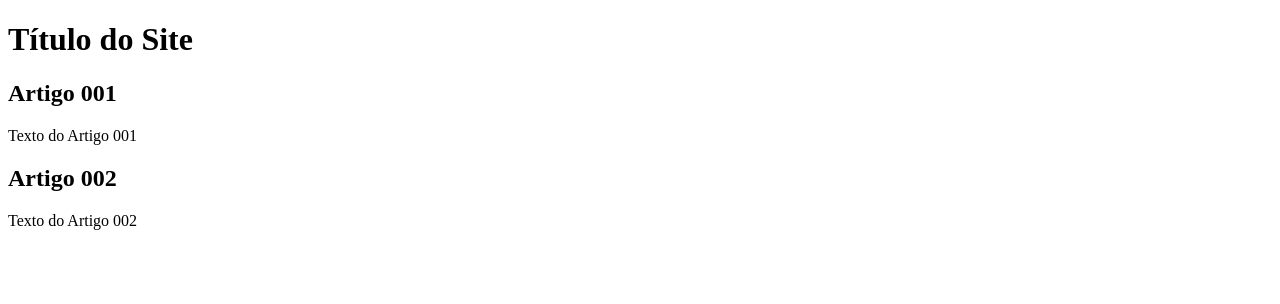
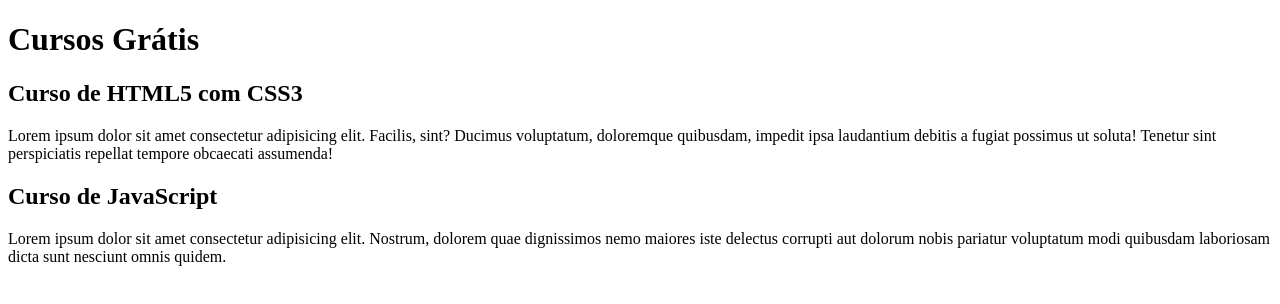
Before and after one commit to felipevalory/Projeto-site, a plain HTML site: page index.html in a window 1280 px wide. Drawn offline with Linux system fonts and the light colour scheme.

Commit message:
Comecei a escrever o conteúdo

```diff
--- a/index.html
+++ b/index.html
@@ -9,15 +9,15 @@
 <body>
     <main>
         <header>
-            <h1>Título do Site</h1>
+            <h1>Cursos Grátis</h1>
         </header>
         <article>
-            <h2>Artigo 001</h2>
-            <p>Texto do Artigo 001</p>
+            <h2>Curso de HTML5 com CSS3</h2>
+            <p>Lorem ipsum dolor sit amet consectetur adipisicing elit. Facilis, sint? Ducimus voluptatum, doloremque quibusdam, impedit ipsa laudantium debitis a fugiat possimus ut soluta! Tenetur sint perspiciatis repellat tempore obcaecati assumenda!</p>
         </article>
         <article>
-            <h2>Artigo 002</h2>
-            <p>Texto do Artigo 002</p>
+            <h2>Curso de JavaScript</h2>
+            <p>Lorem ipsum dolor sit amet consectetur adipisicing elit. Nostrum, dolorem quae dignissimos nemo maiores iste delectus corrupti aut dolorum nobis pariatur voluptatum modi quibusdam laboriosam dicta sunt nesciunt omnis quidem.</p>
         </article>
     </main>
 </body>
```
